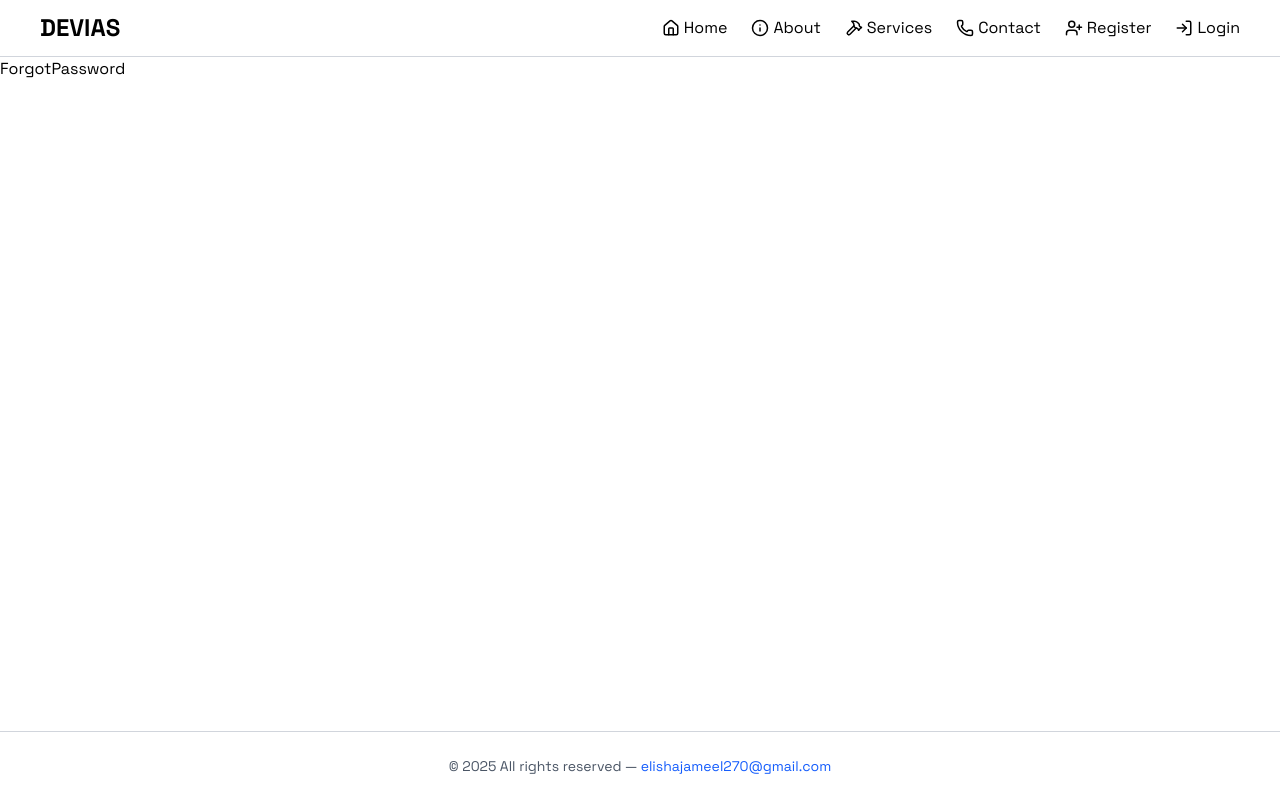
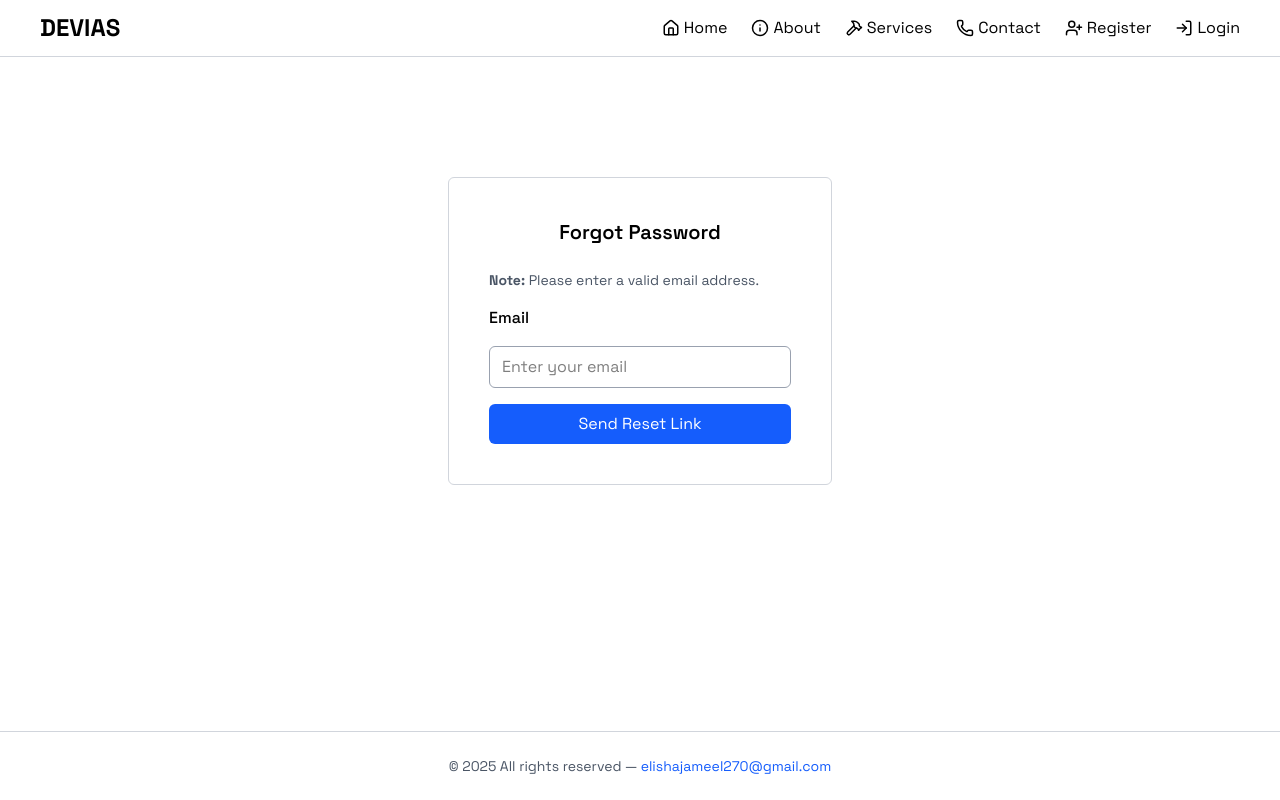
Before and after one commit to elishabhatti/e-commerce-with-mern, a React (Vite) app in the folder client/: page /forgot-password in a window 1280 px wide. Built offline with nearby package versions, Linux system fonts and the light colour scheme; no server answers.

Commit message:
added all content for forgot password page

```diff
--- a/client/src/pages/ForgotPassword.jsx
+++ b/client/src/pages/ForgotPassword.jsx
@@ -1,9 +1,76 @@
-import React from 'react'
+import React, { useState } from 'react';
+import axios from 'axios';
 
 const ForgotPassword = () => {
+  const [email, setEmail] = useState('');
+  const [message, setMessage] = useState('');
+  const [error, setError] = useState('');
+  const [loading, setLoading] = useState(false);
+
+  const handleSubmit = async (e) => {
+    e.preventDefault();
+
+    if (!email) {
+      setError("Email is required");
+      return;
+    }
+
+    try {
+      setLoading(true);
+      setError('');
+      setMessage('');
+
+      const res = await axios.post('http://localhost:3000/api/users/forgot-password', {
+        email,
+      });
+
+      if (res.data.success) {
+        setMessage("Check your email for password reset link.");
+      } else {
+        setError(res.data.error || "Something went wrong");
+      }
+    } catch (err) {
+      setError(err.response?.data?.error || "Failed to send reset email");
+    } finally {
+      setLoading(false);
+    }
+  };
+
   return (
-    <div>ForgotPassword</div>
-  )
-}
+    <div className="flex justify-center items-center pt-30">
+      <form
+        onSubmit={handleSubmit}
+        className="flex flex-col gap-4 border rounded-md border-gray-300 p-10 w-96"
+      >
+        <h2 className="text-xl font-semibold mb-2 text-center">Forgot Password</h2>
+        <p className="text-sm text-gray-600">
+          <b>Note:</b> Please enter a valid email address.
+        </p>
 
-export default ForgotPassword
+        <label htmlFor="email" className="font-medium">Email</label>
+        <input
+          type="email"
+          id="email"
+          name="email"
+          className="border border-gray-400 py-2 px-3 rounded-md"
+          placeholder="Enter your email"
+          value={email}
+          onChange={(e) => setEmail(e.target.value)}
+        />
+
+        {message && <p className="text-green-600 text-sm">{message}</p>}
+        {error && <p className="text-red-600 text-sm">{error}</p>}
+
+        <button
+          type="submit"
+          className="bg-blue-600 text-white py-2 rounded-md hover:bg-blue-700 disabled:opacity-50"
+          disabled={loading}
+        >
+          {loading ? 'Sending...' : 'Send Reset Link'}
+        </button>
+      </form>
+    </div>
+  );
+};
+
+export default ForgotPassword;
```
